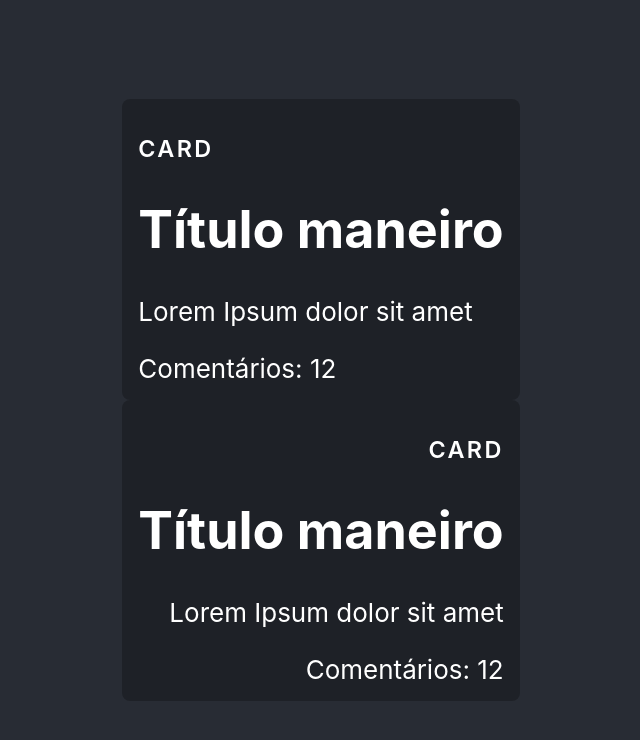
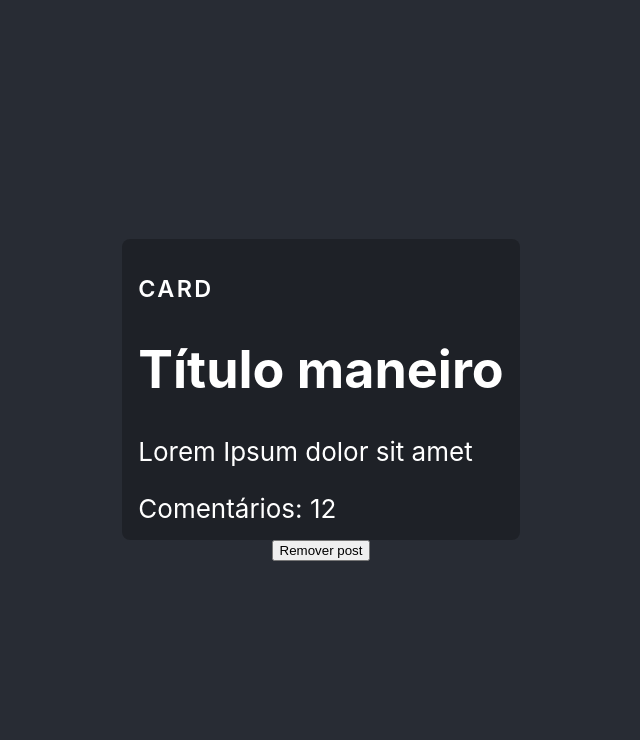
Before and after one commit to MatheusBVieira/especialista-reactJS, a React (Create React App) app: page / in a window 1280 px wide. Shown: the top 740 px of the page, without its empty margins (319-959 px from the left). Built offline with nearby package versions, Linux system fonts and the light colour scheme.

Commit message:
Renderiza de forma condicional

```diff
--- a/src/App.tsx
+++ b/src/App.tsx
@@ -1,10 +1,10 @@
 import { useState } from 'react';
 import './App.css';
 import Card from './components/Card';
-import Post from './components/Post';
+import Post, { PostObject } from './components/Post';
 
 function App() {
-  const [post] = useState({
+  const [post, setPost] = useState<PostObject | undefined>({
     title: 'Título maneiro',
     content: 'Lorem Ipsum dolor sit amet'
   })
@@ -12,12 +12,15 @@
   return (
     <div className="App">
     <header className="App-header">
+      {
+        !!post &&
           <Card align="left" title={"Card"}>
             <Post post={post} totalComments={12} />
           </Card>
-        <Card align="right" title={"Card"}>
-          <Post post={post} totalComments={12} />
-        </Card>
+      }
+      <button onClick={() => setPost(undefined)}>
+        Remover post
+      </button>
     </header>
   </div>
   );
--- a/src/components/Post.tsx
+++ b/src/components/Post.tsx
@@ -9,7 +9,6 @@
 }
 
 export default function Post (props: PostProps) {
-  console.log('Post foi renderizado')
   return <div>
     <h1>{props.post.title}</h1>
     <p>{props.post.content}</p>
```
Also changed, not shown: src/components/Button.tsx (added, +48 -0 lines). Lines whose indentation alone changed are shown as unchanged.
